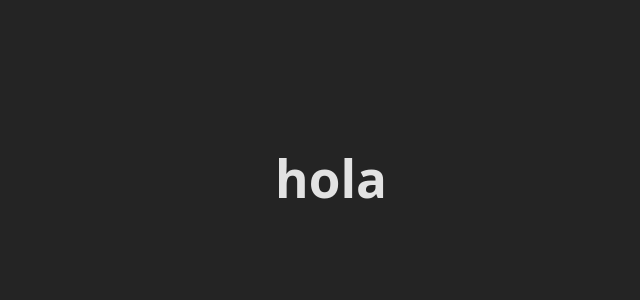
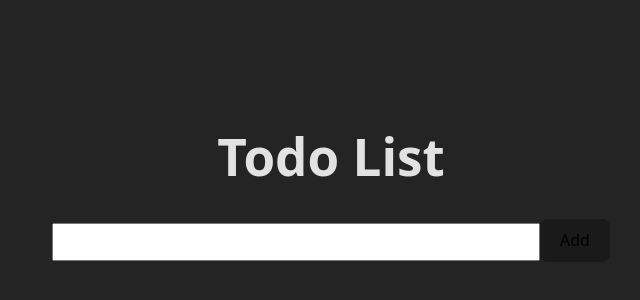
Before and after one commit to annaLucian/todo-list, a React (Vite) app in the folder todo-app/: page / in a window 1280 px wide. Shown: the part 222-522 px from the top of the page, without its empty margins (309-949 px from the left). Built offline with nearby package versions, Linux system fonts and the light colour scheme.

Commit message:
create component todoinput

```diff
--- a/todo-app/src/App.jsx
+++ b/todo-app/src/App.jsx
@@ -1,9 +1,12 @@
 import "./App.css";
-
+import { TodoInput } from "./components/TodoInput";
 function App() {
   return (
     <>
-      <h1>hola</h1>
+      <h1>Todo List</h1>
+      <div className="">
+        <TodoInput />
+      </div>
     </>
   );
 }
--- /dev/null
+++ b/todo-app/src/components/TodoInput/TodoInputButton/index.jsx
@@ -0,0 +1,3 @@
+export const TodoInputButton = () => {
+  return <button>Add</button>;
+};
--- /dev/null
+++ b/todo-app/src/components/TodoInput/index.css
@@ -0,0 +1,4 @@
+.todo-input__field {
+  width: 30rem;
+  height: 2rem;
+}
--- /dev/null
+++ b/todo-app/src/components/TodoInput/index.jsx
@@ -0,0 +1,10 @@
+import "./index.css";
+import { TodoInputButton } from "./TodoInputButton";
+export const TodoInput = () => {
+  return (
+    <div>
+      <input className="todo-input__field" />
+      <TodoInputButton />
+    </div>
+  );
+};
```
Also changed, not shown: todo-app/src/components/TodoInput/TodoInputButton/index.css (added).
